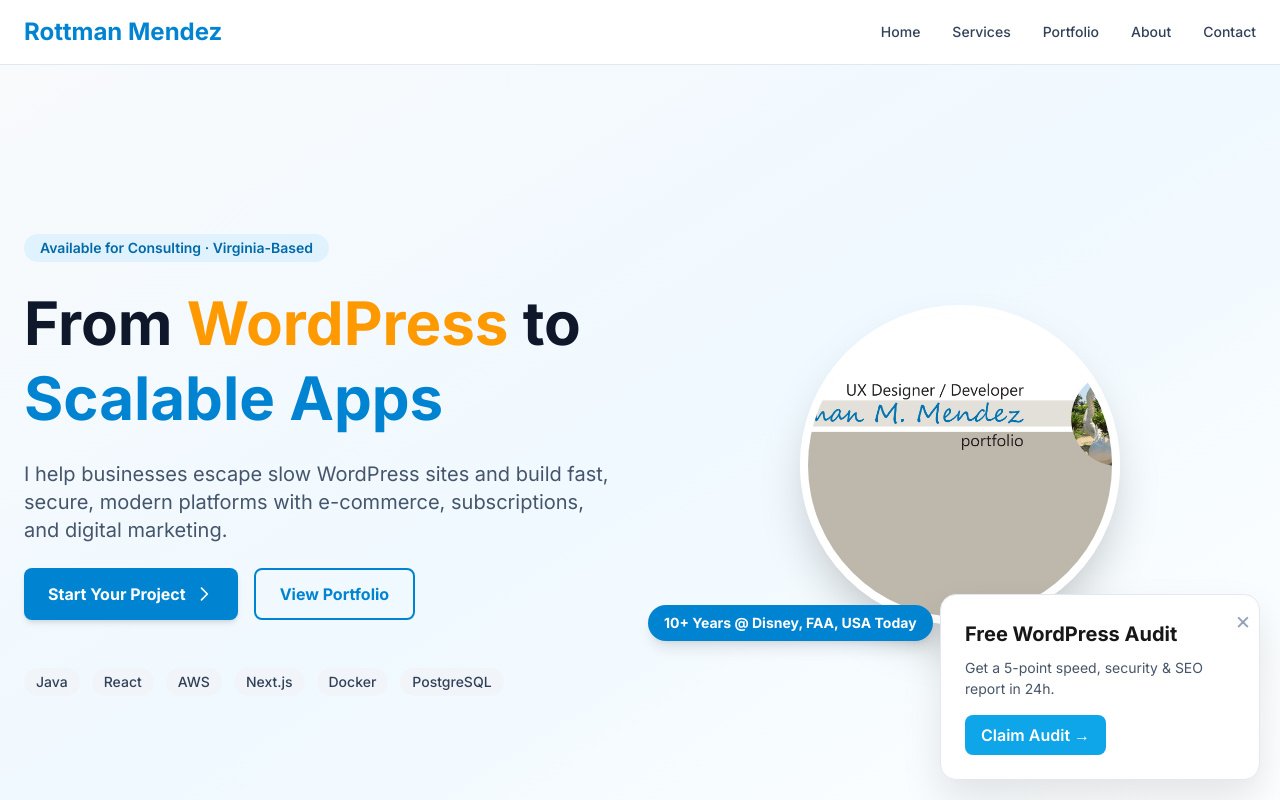
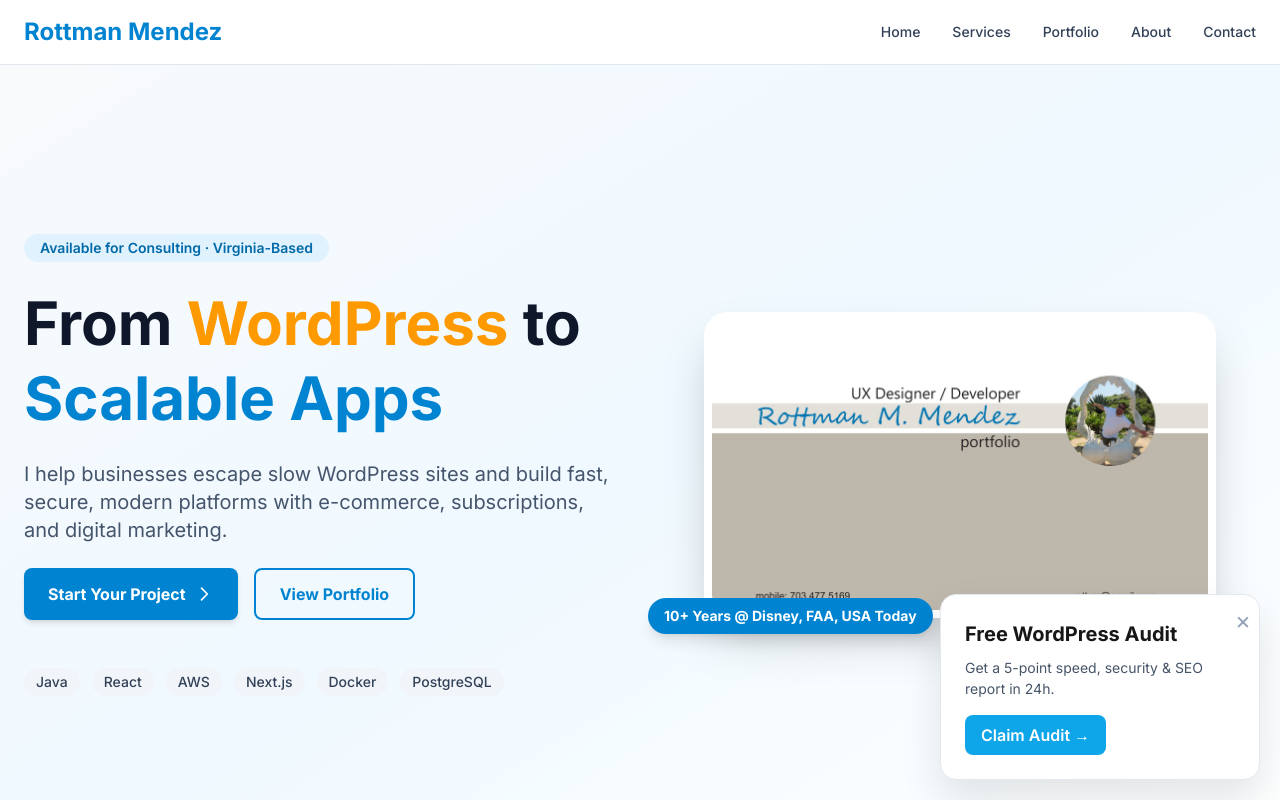
Before and after one commit to RottyM/rottym.com, a Next.js app: page / in a window 1280 px wide. Shown: the top 800 px of the page. Built offline with nearby package versions, Linux system fonts and the light colour scheme.

Commit message:
More changes last

```diff
--- a/src/app/page.tsx
+++ b/src/app/page.tsx
@@ -57,12 +57,14 @@ export default function Home() {
               ))}
             </div>
           </div>
+
+          {/* RECTANGLE HERO IMAGE — NO CIRCLE */}
           <div className="relative">
-            <div className="rounded-full overflow-hidden shadow-2xl w-80 h-80 mx-auto border-8 border-white">
+            <div className="rounded-3xl overflow-hidden shadow-2xl w-full max-w-lg mx-auto border-8 border-white">
               <img
                 src="/images/portfolio/rottman-hero.jpg"
                 alt="Rottman Mendez"
-                className="w-full h-full object-cover"
+                className="w-full h-auto object-cover"
               />
             </div>
             <div className="absolute -bottom-4 -left-4 bg-sky-600 text-white px-4 py-2 rounded-full text-sm font-bold shadow-lg">
```
